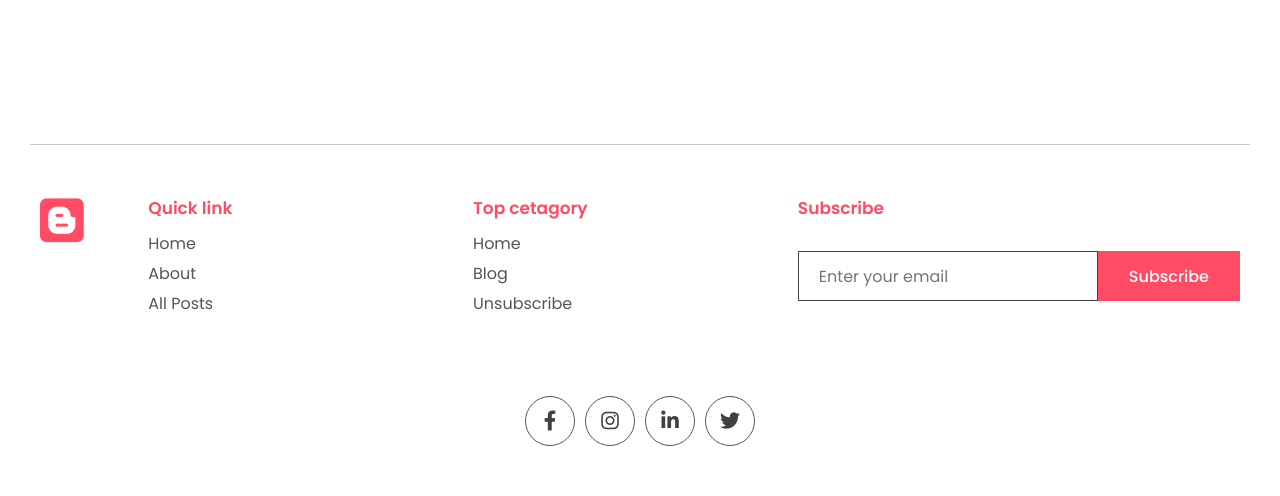
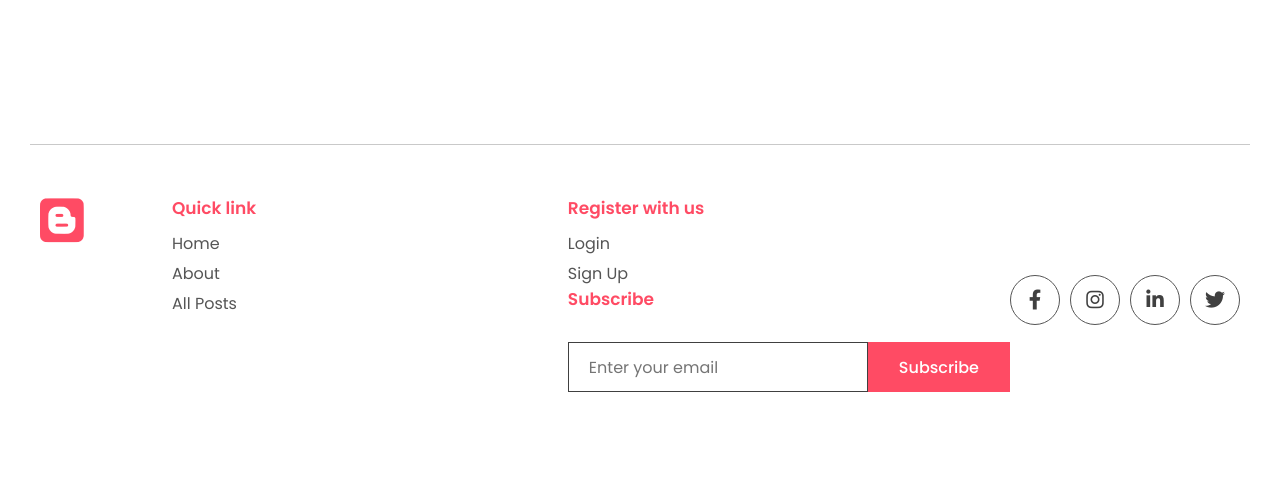
Before and after one commit to ShariqueReza/BlogApp, a Django app: page /about/ in a window 1280 px wide. Shown: the part 311-807 px from the top of the page. After the commit the page ends 703 px from the top, so only its background shows below. Run offline with Django 5.2, Linux system fonts and the light colour scheme; data comes from the database, SQL or seed files in the repository; both versions use the stored data as it was after the commit; some libraries are stand-ins or nearby versions.

Commit message:
fixed the footer

```diff
--- a/templates/base.html
+++ b/templates/base.html
@@ -71,16 +71,24 @@
             <div class="q-link">
               <a href="{% url "index" %}">Home</a>
               <a href="{% url "about" %}">About</a>
-              <a href="">All Posts</a>
+              <a href="{% url "all_posts" %}">All Posts</a>
             </div>
           </div>
           <div class="link">
-            <h2>Top cetagory</h2>
+            {% if user.is_authenticated %}
+            <h2>Your Favourites</h2>
             <div class="q-link">
-              <a href="#">Home</a>
-              <a href="#">Blog</a>
-              <a href="#">Unsubscribe</a>
+              {% if user.is_authenticated %}
+              <a href="{% url "all_liked_posts" %}">Liked Posts</a>
+              <a href="{% url "all_bookmarked_posts" %}">Bookmarked Posts</a>
+              {% endif %}
             </div>
+            {% else %}
+            <h2>Register with us</h2>
+            <div class="q-link">
+              <a href="{% url "login" %}">Login</a>
+              <a href="{% url "register" %}">Sign Up</a>
+            {% endif %}
           </div>
           <div class="news-signup">
             <h2>Subscribe</h2>
```
Also changed, not shown: db.sqlite3.
